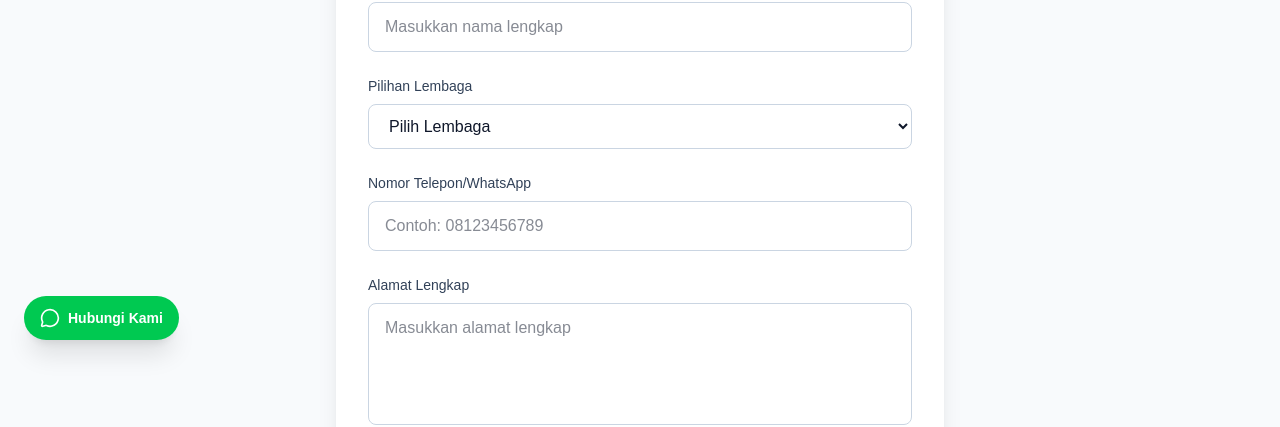
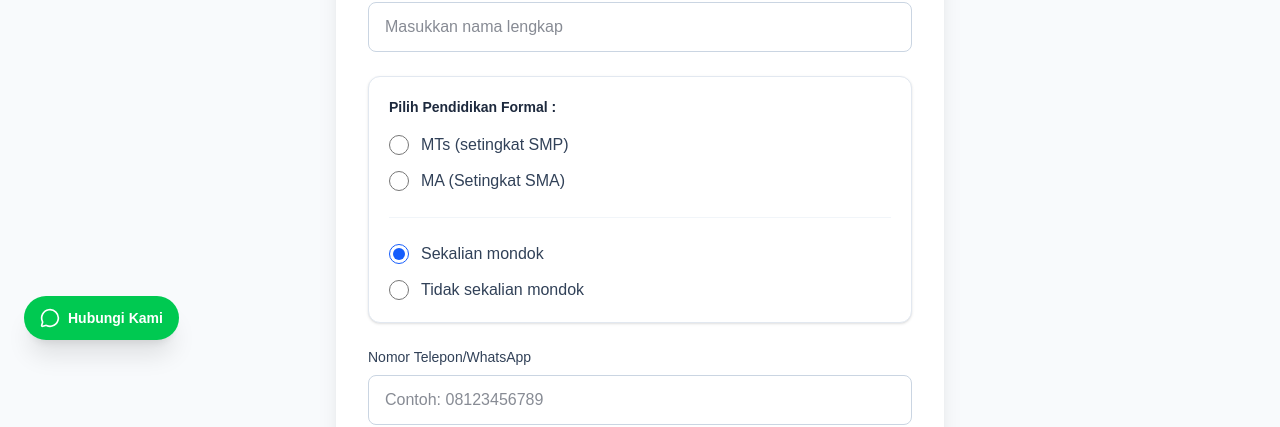
Before and after one commit to prince-salman/almuhajirin, a Next.js app: page /register in a window 1280 px wide. Shown: the part 436-863 px from the top of the page. Built offline with nearby package versions, Linux system fonts and the light colour scheme; no server answers.

Commit message:
fix: update yayasan title, headmasters names, and register radio buttons

```diff
--- a/src/app/(main)/ma/page.tsx
+++ b/src/app/(main)/ma/page.tsx
@@ -87,7 +87,7 @@ export default async function MAPage() {
             </div>
             <div>
               <h2 className="text-3xl font-bold text-slate-800 mb-2">Sambutan Kepala Madrasah</h2>
-              <div className="text-green-600 font-semibold mb-6">Drs. H. Ahmad Fauzi, M.Pd.</div>
+              <div className="text-green-600 font-semibold mb-6">Ahmad Dzul Faqor, S.Pd.I.</div>
               <p className="text-slate-600 leading-relaxed italic relative">
                 <span className="text-4xl text-green-300 absolute -top-4 -left-4">"</span>
                 Assalamu'alaikum Warahmatullahi Wabarakatuh. Selamat datang di website resmi MA Al-Muhajirin. Kami berkomitmen untuk terus memberikan pelayanan pendidikan terbaik yang memadukan keunggulan akademik dan nilai-nilai kepesantrenan. Semoga melalui platform ini, tali silaturahmi dan informasi dapat terjalin dengan lebih baik.
@@ -264,7 +264,7 @@ export default async function MAPage() {
           </div>
           <div className="grid md:grid-cols-3 gap-8 max-w-4xl mx-auto">
             {[
-              { jabatan: "Kepala Madrasah", nama: "Drs. H. Ahmad Fauzi, M.Pd.", nip: "NIP. 196801011990031002" },
+              { jabatan: "Kepala Madrasah", nama: "Ahmad Dzul Faqor, S.Pd.I.", nip: "NIP. 196801011990031002" },
               { jabatan: "Wakil Kepala Kurikulum", nama: "Hj. Siti Rahayu, S.Ag., M.Pd.", nip: "NIP. 197005221997032001" },
               { jabatan: "Wakil Kepala Kesiswaan", nama: "Moh. Syaifuddin, S.Pd.", nip: "NIP. 197803252003121005" },
             ].map((s, i) => (
--- a/src/app/(main)/mts/page.tsx
+++ b/src/app/(main)/mts/page.tsx
@@ -64,7 +64,7 @@ export default function MTsPage() {
             </div>
             <div>
               <h2 className="text-3xl font-bold text-slate-800 mb-2">Sambutan Kepala Madrasah</h2>
-              <div className="text-green-600 font-semibold mb-6">H. Muhamad Ridwan, S.Ag., M.Pd.</div>
+              <div className="text-green-600 font-semibold mb-6">Hisnuddin, SH.I., S.Pd.I.</div>
               <p className="text-slate-600 leading-relaxed italic relative">
                 <span className="text-4xl text-green-300 absolute -top-4 -left-4">"</span>
                 Assalamu'alaikum Warahmatullahi Wabarakatuh. Puji syukur ke hadirat Allah SWT. Kami menyambut baik kehadiran website ini sebagai sarana informasi dan komunikasi antara sekolah, orang tua, dan masyarakat. Mari bersama kita wujudkan madrasah yang berprestasi dan berakhlakul karimah.
@@ -241,7 +241,7 @@ export default function MTsPage() {
           </div>
           <div className="grid md:grid-cols-3 gap-8 max-w-4xl mx-auto">
             {[
-              { jabatan: "Kepala Madrasah", nama: "H. Muhamad Ridwan, S.Ag., M.Pd.", nip: "NIP. 197204151998031003" },
+              { jabatan: "Kepala Madrasah", nama: "Hisnuddin, SH.I., S.Pd.I.", nip: "NIP. 197204151998031003" },
               { jabatan: "Wakil Kepala Kurikulum", nama: "Dra. Nurul Hidayah, M.Pd.", nip: "NIP. 196812202001122001" },
               { jabatan: "Wakil Kepala Kesiswaan", nama: "Abdul Aziz, S.Pd.I.", nip: "NIP. 198005272005011002" },
             ].map((s, i) => (
--- a/src/app/(main)/page.tsx
+++ b/src/app/(main)/page.tsx
@@ -27,11 +27,11 @@ export default function Home() {
           className="relative z-10 text-center px-4 max-w-4xl mx-auto"
         >
           <div className="inline-flex items-center gap-2 bg-white/10 backdrop-blur-sm px-4 py-2 rounded-full text-green-300 text-sm font-medium mb-6 border border-white/10">
-            Yayasan Pendidikan Islam Al-Muhajirin
+            YAYASAN AL-MUHAJIRIN TARBIYAH ISLAMIYAH (YALTIS)
           </div>
           <h1 className="text-4xl md:text-6xl font-bold text-white mb-6 tracking-tight leading-tight">
             Mendidik Generasi<br />
-            <span className="text-green-400">Unggul dan Berakhlak</span>
+            <span className="text-green-400">Unggul dan Berakhlaqul Karimah</span>
           </h1>
           <p className="text-xl text-slate-200 mb-10 max-w-2xl mx-auto">
             Membangun generasi cerdas, beriman, dan bermanfaat bagi bangsa melalui pendidikan Islam terpadu sejak 1978.
@@ -41,7 +41,7 @@ export default function Home() {
               href="/ppdb"
               className="px-8 py-4 bg-green-600 hover:bg-green-500 text-white rounded-full font-semibold transition-all shadow-lg hover:shadow-green-500/30 flex items-center justify-center gap-2"
             >
-              Info PPDB 2025/2026 <ArrowRight size={20} />
+              Info PPDB 2026/2027 <ArrowRight size={20} />
             </Link>
             <Link
               href="/register"
--- a/src/app/(main)/ponpes/page.tsx
+++ b/src/app/(main)/ponpes/page.tsx
@@ -64,7 +64,7 @@ export default function PonpesPage() {
             </div>
             <div>
               <h2 className="text-3xl font-bold text-slate-800 mb-2">Sambutan Pengasuh Pondok</h2>
-              <div className="text-green-700 font-semibold mb-6">KH. Muhammad Fathurrahman, Lc., M.A.</div>
+              <div className="text-green-700 font-semibold mb-6">KH. Mohamad Saifur Rohman, S.Pd.I.</div>
               <p className="text-slate-600 leading-relaxed italic relative">
                 <span className="text-4xl text-green-300 absolute -top-4 -left-4">"</span>
                 Ahlan wa Sahlan. Pesantren adalah benteng terakhir pertahanan akidah dan akhlak umat. Kami berikhtiar mendidik para santri tidak hanya pandai mengaji, tetapi juga memiliki adab yang tinggi dan wawasan yang luas. Mari kita cetak generasi Robbani yang tangguh di era akhir zaman ini.
@@ -88,7 +88,7 @@ export default function PonpesPage() {
               </p>
               <div className="space-y-3">
                 {[
-                  { label: "Pengasuh", value: "KH. Muhammad Fathurrahman, Lc., M.A." },
+                  { label: "Pengasuh", value: "KH. Mohamad Saifur Rohman, S.Pd.I." },
                   { label: "Sistem", value: "Full Boarding (Asrama Penuh)" },
                   { label: "Kurikulum", value: "Salaf & Khalaf Terpadu" },
                   { label: "Jenjang Santri", value: "Ula, Wustha, Ulya (Setara SD-SMA)" },
@@ -244,7 +244,7 @@ export default function PonpesPage() {
           </div>
           <div className="grid md:grid-cols-3 gap-8 max-w-4xl mx-auto">
             {[
-              { jabatan: "Pengasuh / Mudir Ma'had", nama: "KH. Muhammad Fathurrahman, Lc., M.A.", asal: "Alumni Universitas Al-Azhar, Mesir" },
+              { jabatan: "Pengasuh / Mudir Ma'had", nama: "KH. Mohamad Saifur Rohman, S.Pd.I.", asal: "Alumni Universitas Al-Azhar, Mesir" },
               { jabatan: "Wakil Pengasuh Putra", nama: "Ust. H. Zainul Abidin, S.Pd.I.", asal: "Alumni Pesantren Lirboyo, Kediri" },
               { jabatan: "Wakil Pengasuh Putri", nama: "Nyai. Hj. Fatimah Azzahra, M.A.", asal: "Alumni Pesantren Al-Anwar, Rembang" },
             ].map((s, i) => (
--- a/src/app/(main)/register/page.tsx
+++ b/src/app/(main)/register/page.tsx
@@ -16,7 +16,7 @@ export default function RegisterPage() {
     const formData = new FormData(e.currentTarget);
     const data = {
       student_name: formData.get("student_name") as string,
-      institution: formData.get("institution") as string,
+      institution: `${formData.get("institution")} - ${formData.get("boarding")}`,
       phone_number: formData.get("phone_number") as string,
       address: formData.get("address") as string,
     };
@@ -69,19 +69,32 @@ export default function RegisterPage() {
                   />
                 </div>
 
-                <div>
-                  <label htmlFor="institution" className="block text-sm font-medium text-slate-700 mb-2">Pilihan Lembaga</label>
-                  <select
-                    id="institution"
-                    name="institution"
-                    required
-                    className="w-full px-4 py-3 rounded-lg border border-slate-300 focus:ring-2 focus:ring-green-500 focus:border-green-500 outline-none transition-all bg-white"
-                  >
-                    <option value="">Pilih Lembaga</option>
-                    <option value="MA">MA Al-Muhajirin</option>
-                    <option value="MTs">MTs Al-Muhajirin</option>
-                    <option value="Ponpes">Pondok Pesantren Al-Muhajirin</option>
-                  </select>
+                <div className="bg-white p-5 rounded-xl border border-slate-200 shadow-sm">
+                  <label className="block text-sm font-bold text-slate-800 mb-4">Pilih Pendidikan Formal :</label>
+
+                  <div className="space-y-3 mb-6">
+                    <label className="flex items-center gap-3 cursor-pointer group">
+                      <input type="radio" name="institution" value="MTs" required className="w-5 h-5 accent-blue-600 text-blue-600 border-slate-300 focus:ring-blue-500" />
+                      <span className="text-slate-700 font-medium group-hover:text-blue-700 transition-colors">MTs (setingkat SMP)</span>
+                    </label>
+                    <label className="flex items-center gap-3 cursor-pointer group">
+                      <input type="radio" name="institution" value="MA" required className="w-5 h-5 accent-blue-600 text-blue-600 border-slate-300 focus:ring-blue-500" />
+                      <span className="text-slate-700 font-medium group-hover:text-blue-700 transition-colors">MA (Setingkat SMA)</span>
+                    </label>
+                  </div>
+
+                  <div className="w-full h-px bg-slate-100 mb-6"></div>
+
+                  <div className="space-y-3">
+                    <label className="flex items-center gap-3 cursor-pointer group">
+                      <input type="radio" name="boarding" value="Sekalian mondok" defaultChecked className="w-5 h-5 accent-blue-600 text-blue-600 border-slate-300 focus:ring-blue-500" />
+                      <span className="text-slate-700 font-medium group-hover:text-blue-700 transition-colors">Sekalian mondok</span>
+                    </label>
+                    <label className="flex items-center gap-3 cursor-pointer group">
+                      <input type="radio" name="boarding" value="Tidak sekalian mondok" className="w-5 h-5 accent-blue-600 text-blue-600 border-slate-300 focus:ring-blue-500" />
+                      <span className="text-slate-700 font-medium group-hover:text-blue-700 transition-colors">Tidak sekalian mondok</span>
+                    </label>
+                  </div>
                 </div>
 
                 <div>
```
